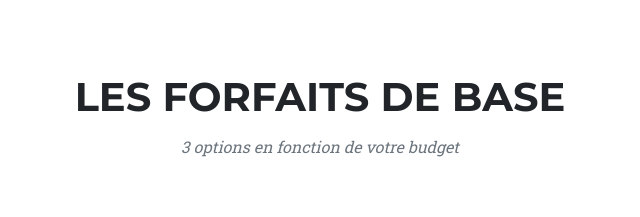
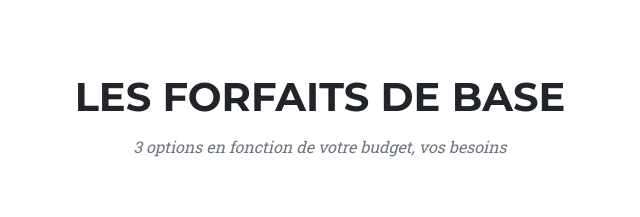
Before and after one commit to mmvideaste/captation-city, a plain HTML site: page docs/index.html in a window 1280 px wide. Shown: the part 840-1057 px from the top of the page, 320-960 px from the left. Drawn offline with nearby package versions, Linux system fonts and the light colour scheme.

Commit message:
Update index.html
texte ajout

```diff
--- a/docs/index.html
+++ b/docs/index.html
@@ -49,7 +49,7 @@
             <div class="container">
                 <div class="text-center">
                     <h2 class="section-heading text-uppercase">Les forfaits de base</h2>
-                    <h3 class="section-subheading text-muted">3 options en fonction de votre budget</h3>
+                    <h3 class="section-subheading text-muted">3 options en fonction de votre budget, vos besoins</h3>
                 </div>
                 <div class="row text-center">
                     <div class="col-md-4">
```
